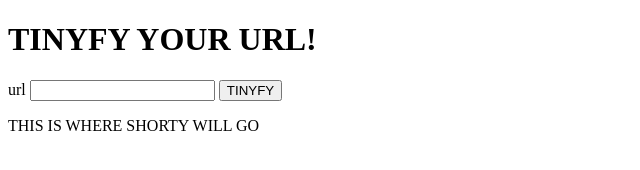
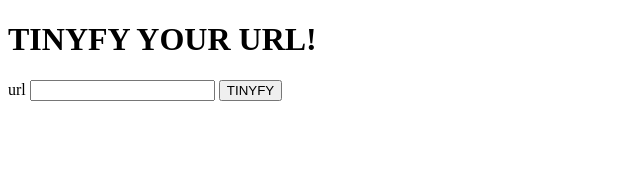
Before and after one commit to joliliah/i-believe-in-url-frontend, a plain HTML site: page index.html in a window 1280 px wide. Shown: the whole page, without its empty margins (0-640 px from the left). Drawn offline with Linux system fonts and the light colour scheme; no server answers.

Commit message:
remove p tag content

```diff
--- a/index.html
+++ b/index.html
@@ -13,7 +13,7 @@
         <label>url <input name="long-url" required> </label>
         <button>TINYFY</button>
       </form>
-      <p id="short-url">THIS IS WHERE SHORTY WILL GO</p>
+      <p id="short-url"></p>
     </div>
   <script type="module" src="index.js"></script>
 </body>
```
